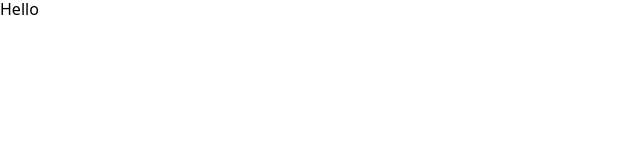
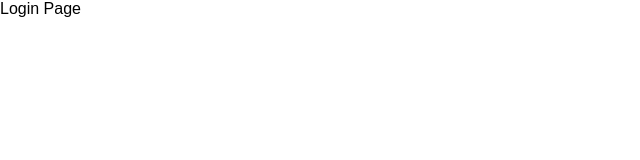
Before and after one commit to Ihor4yk/internship-test-frontend, a React (Vite) app: page /login in a window 1280 px wide. Shown: the top 160 px of the page, without its empty margins (0-640 px from the left). Built offline with nearby package versions, Linux system fonts and the light colour scheme.

Commit message:
feat: configure routing with Main and Login pages

```diff
--- a/src/App.tsx
+++ b/src/App.tsx
@@ -1,3 +1,5 @@
+import AppRoutes from "./routes/AppRoutes";
+
 export default function App() {
-  return <div>Hello</div>;
+  return <AppRoutes />;
 }
--- a/src/main.tsx
+++ b/src/main.tsx
@@ -1,8 +1,8 @@
 import { StrictMode } from "react";
 import { createRoot } from "react-dom/client";
-import "./globals.css";
+import "./styles/globals.css";
 import "modern-normalize";
-import App from "./App.tsx";
+import App from "./App";
 
 createRoot(document.getElementById("root")!).render(
   <StrictMode>
--- a/src/pages/LoginPage/LoginPage.tsx
+++ b/src/pages/LoginPage/LoginPage.tsx
@@ -0,0 +1,3 @@
+export default function LoginPage() {
+  return <div>Login Page</div>;
+}
--- a/src/pages/MainPage/MainPage.tsx
+++ b/src/pages/MainPage/MainPage.tsx
@@ -0,0 +1,3 @@
+export default function MainPage() {
+  return <div>Main Page</div>;
+}
--- a/src/routes/AppRoutes.tsx
+++ b/src/routes/AppRoutes.tsx
@@ -0,0 +1,14 @@
+import { BrowserRouter, Routes, Route } from "react-router-dom";
+import MainPage from "../pages/MainPage/MainPage";
+import LoginPage from "../pages/LoginPage/LoginPage";
+
+export default function AppRoutes() {
+  return (
+    <BrowserRouter>
+      <Routes>
+        <Route path="/" element={<MainPage />} />
+        <Route path="/login" element={<LoginPage />} />
+      </Routes>
+    </BrowserRouter>
+  );
+}
--- a/src/globals.css
+++ b/src/styles/globals.css
@@ -6,7 +6,7 @@
 
 body {
   margin: 0;
-  font-family: system-ui, sans-serif;
+  font-family: sans-serif;
 }
 
 img {
@@ -23,3 +23,16 @@ a {
   text-decoration: none;
   color: inherit;
 }
+
+header {
+  display: flex;
+  justify-content: space-between;
+  padding: 16px;
+}
+
+@media (max-width: 768px) {
+  header {
+    flex-direction: column;
+    gap: 8px;
+  }
+}
```
Also changed, not shown: 1 other file (tests, documents, lock files or other folders).
